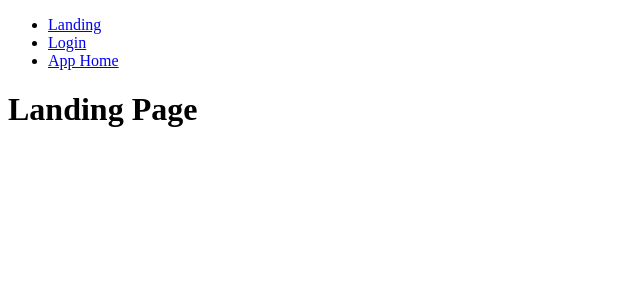
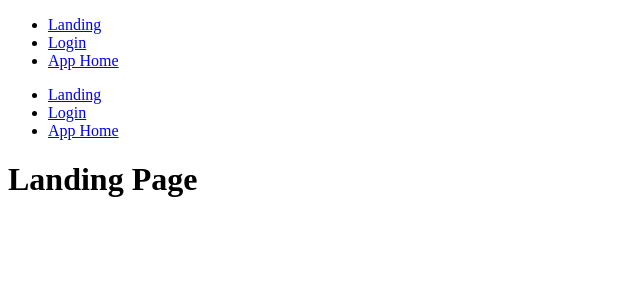
Before and after one commit to chingu-voyages/v22-bears-team-05, a Next.js app in the folder client/: page / in a window 1280 px wide. Shown: the top 300 px of the page, without its empty margins (0-640 px from the left). Built offline with nearby package versions, Linux system fonts and the light colour scheme.

Commit message:
Added Links component to App wrapper

```diff
--- a/client/components/App.js
+++ b/client/components/App.js
@@ -1,9 +1,14 @@
 import React from 'react';
 import PropTypes from 'prop-types';
 
-const App = ({children}) => {
-  return <main>{children}</main>;
-};
+import Links from './Links.tsx';
+
+const App = ({ children }) => (
+  <main>
+    <Links />
+    {children}
+  </main>
+);
 
 App.propTypes = {
   children: PropTypes.node.isRequired,
```
